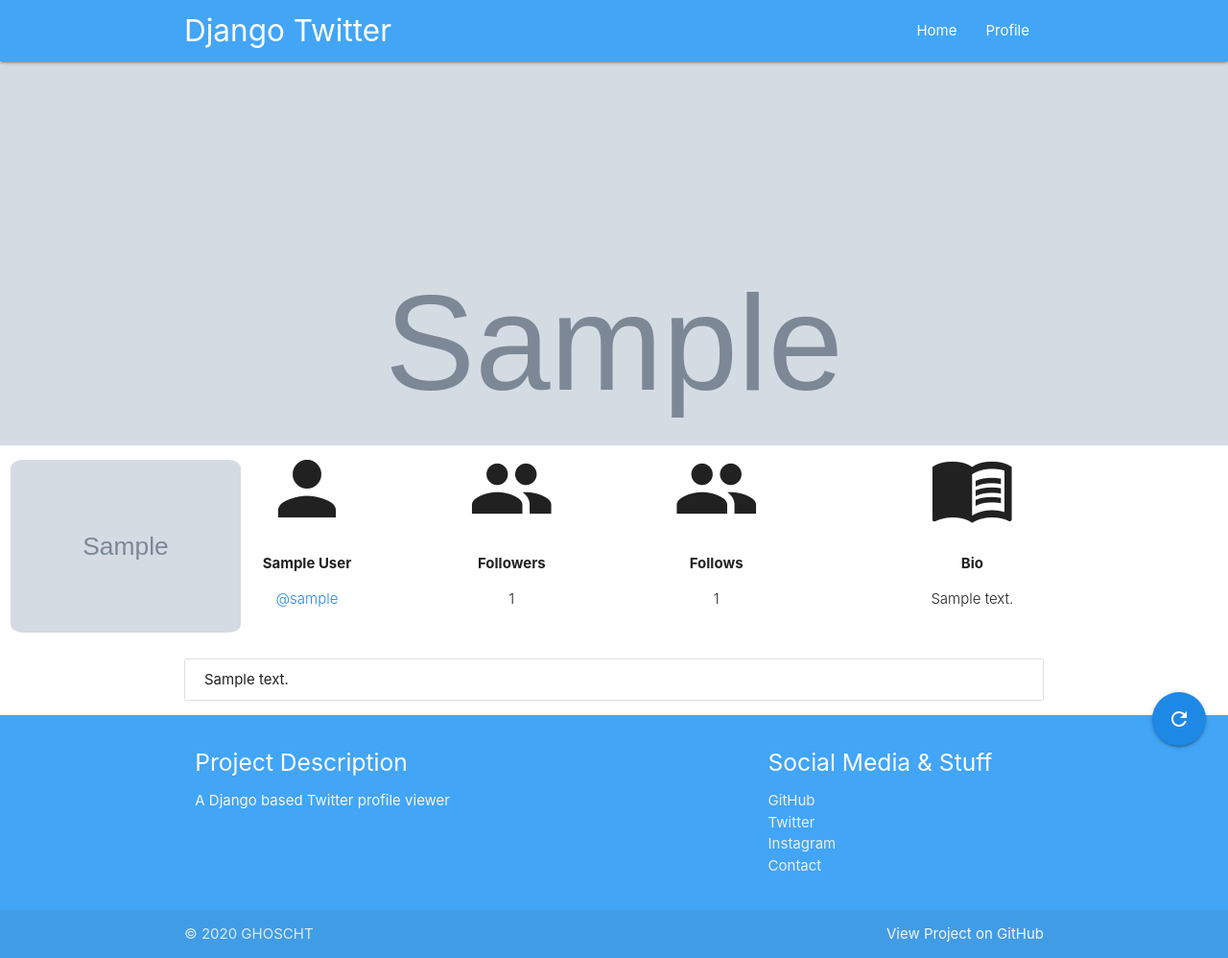
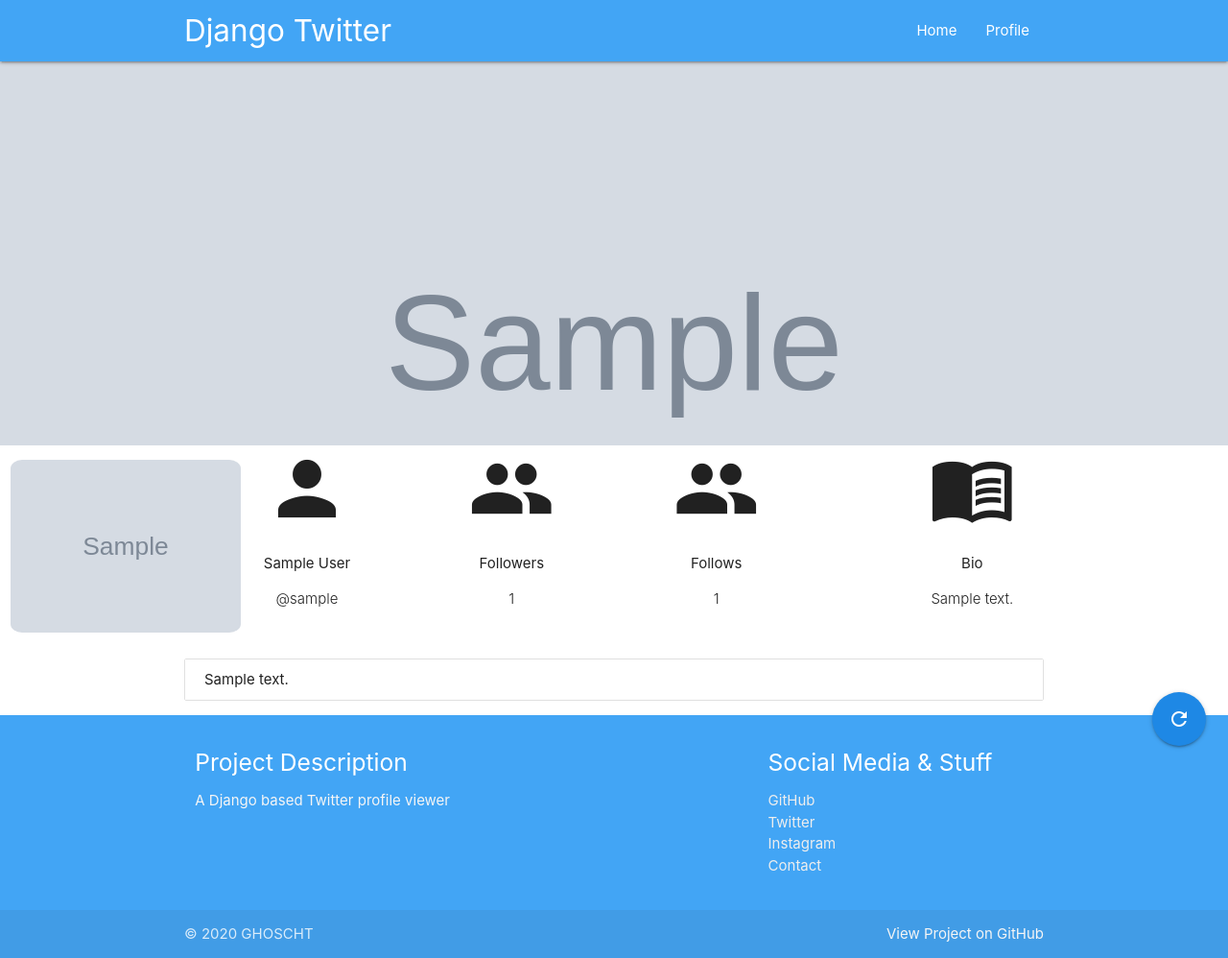
Before and after one commit to GHOSCHT/Django-Twitter, a Django app: template templates/twitterAPI/profile.html in a window 1280 px wide. Shown: the whole page at 96% size. Run offline with Django 3.2, Linux system fonts and the light colour scheme; the template is opened without the code that fills it: most values are stand-ins (such as "Sample title", 1, 10 or a date in 2020); grey boxes marked "Sample" are stand-in pictures.

Commit message:
Revert "Visual changes on profile"
This reverts commit 5650f93b5b0759aabf446109ef56f2ff71e6e612.

```diff
--- a/static/css/style.css
+++ b/static/css/style.css
@@ -11,10 +11,6 @@ main {
 .input-field input[type="text"]:focus:not([readonly]) {
   border-bottom: 1px solid #42a5f5;
   box-shadow: 0 1px 0 0 #42a5f5;
-}
-
-.title {
-  font-weight: bold;
 }
 
 .spacer {
@@ -62,11 +58,6 @@ main {
   margin-bottom: 8vh;
 }
 
-#profile-link {
-  color: #1e88e5;
-  font-weight: bold !important;
-}
-
 @media only screen and (max-width: 1200px) {
   #avatar {
     height: 380px;
--- a/templates/twitterAPI/profile.html
+++ b/templates/twitterAPI/profile.html
@@ -25,28 +25,28 @@
     <div class="col s12 m4 l4 xl2">
         <div class="center">
             <i class="grey-text text-darken-4 large material-icons nonSelectable">person</i>
-            <p class="title">{{display_name}}</p>
-            <a href="https://twitter.com/{{username}}" id="profile-link"><p class="light center">@{{username}}</p></a>
+            <p>{{display_name}}</p>
+            <p class="light center">@{{username}}</p>
         </div>
     </div>
     <div class="col s12 m4 l4 xl2">
         <div class="center">
             <i class="grey-text text-darken-4 large material-icons nonSelectable">group</i>
-            <p class="title">Followers</p>
+            <p>Followers</p>
             <p class="light center">{{follower_count}}</p>
         </div>
     </div>
     <div class="col s12 m4 l4 xl2">
         <div class="center">
             <i class="grey-text text-darken-4 large material-icons nonSelectable">group</i>
-            <p class="title">Follows</p>
+            <p>Follows</p>
             <p class="light center">{{follow_count}}</p>
         </div>
     </div>
     <div class="col s12 m4 l4 xl3">
         <div class="center">
             <i class="grey-text text-darken-4 large material-icons nonSelectable">menu_book</i>
-            <p class="title">Bio</p>
+            <p>Bio</p>
             <p class="light center" id="bio">{{description}}</p>
         </div>
     </div>
```
